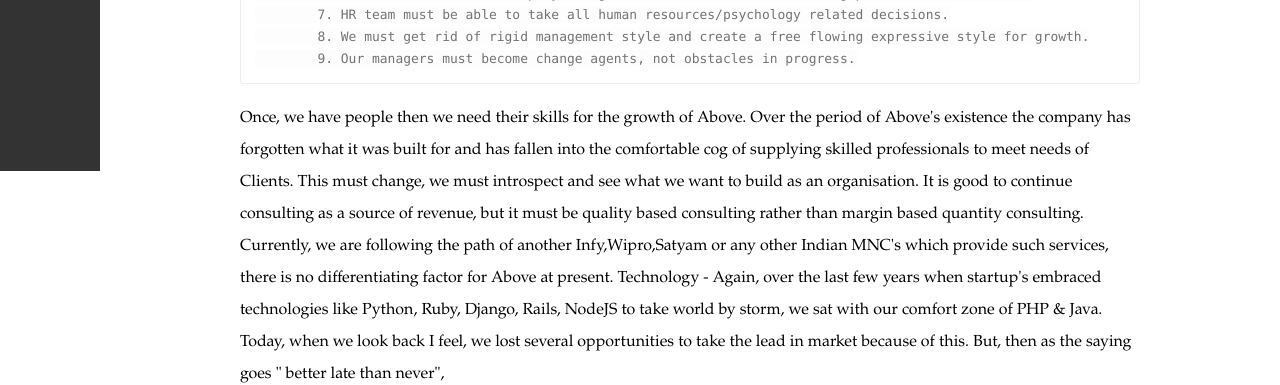
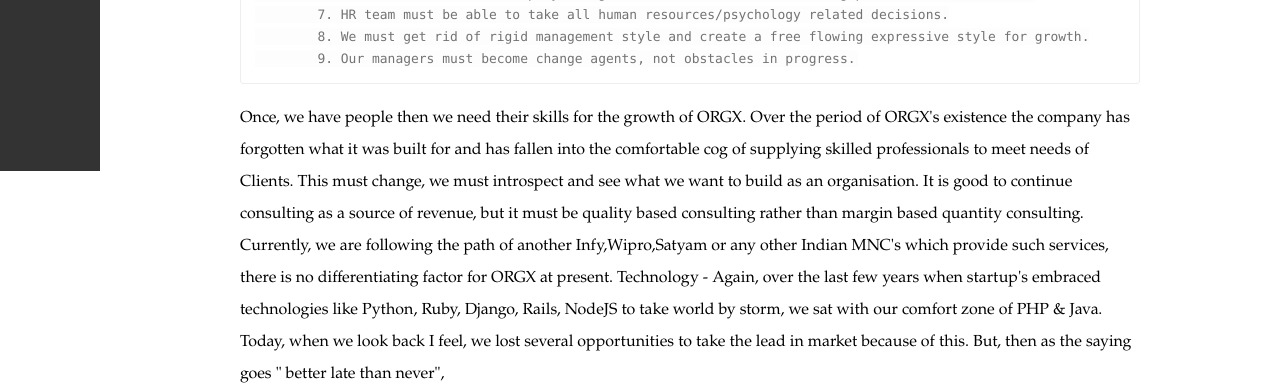
Before and after one commit to hpalappetty/silkyprogrammer.github.com, a Jekyll site: the page built from _posts/2014-08-04-An-analysis-and-suggestions-on-improving-growth-and-thought-leadership.md, in a window 1280 px wide. Shown: the part 729-1114 px from the top of the page. Built offline with Jekyll 4.4.1, drawn with Linux system fonts in a browser that asks for light colours; some web fonts are replaced; comment, search, counter and statistics services are not loaded.

Commit message:
Corrections
Corrections

```diff
--- a/_posts/2014-08-04-An-analysis-and-suggestions-on-improving-growth-and-thought-leadership.md
+++ b/_posts/2014-08-04-An-analysis-and-suggestions-on-improving-growth-and-thought-leadership.md
@@ -26,7 +26,7 @@ Thank you for giving me an opportunity to share my analysis on ORGX's growth. I
 		8. We must get rid of rigid management style and create a free flowing expressive style for growth.
 		9. Our managers must become change agents, not obstacles in progress.
 
-<P>Once, we have people then we need their skills for the growth of Above. Over the period of Above's existence the company has forgotten what it was built for and has fallen into the comfortable cog of supplying skilled professionals to meet needs of Clients. This must change, we must introspect and see what we want to build as an organisation. It is good to continue consulting as a source of revenue, but it must be quality based consulting rather than margin based quantity consulting. Currently, we are following the path of another Infy,Wipro,Satyam or any other Indian MNC's which provide such services, there is no differentiating factor for Above at present.
+<P>Once, we have people then we need their skills for the growth of ORGX. Over the period of ORGX's existence the company has forgotten what it was built for and has fallen into the comfortable cog of supplying skilled professionals to meet needs of Clients. This must change, we must introspect and see what we want to build as an organisation. It is good to continue consulting as a source of revenue, but it must be quality based consulting rather than margin based quantity consulting. Currently, we are following the path of another Infy,Wipro,Satyam or any other Indian MNC's which provide such services, there is no differentiating factor for ORGX at present.
 
 Technology  - Again, over the last few years when startup's embraced technologies like Python, Ruby, Django, Rails, NodeJS to take world by storm, we sat with our comfort zone of PHP & Java. Today, when we look back I feel, we lost several opportunities to take the lead in market because of this. But, then as the saying goes " better late than never",</P>
 
```
